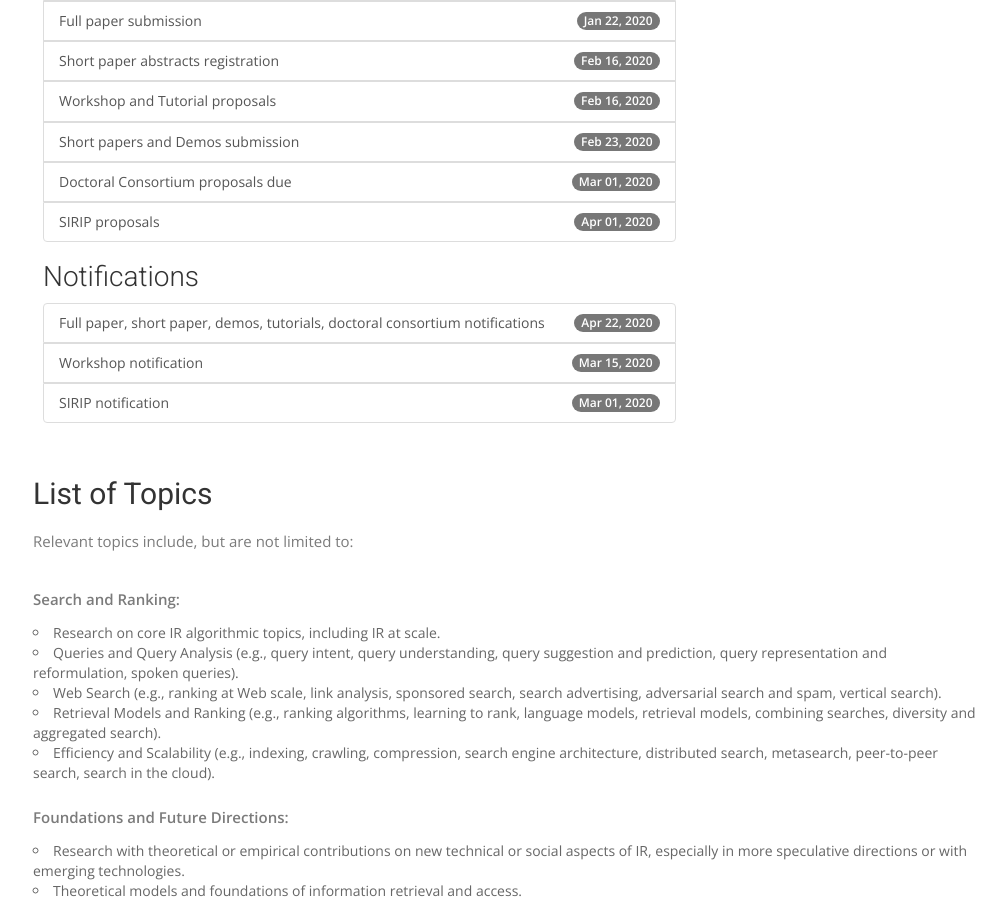
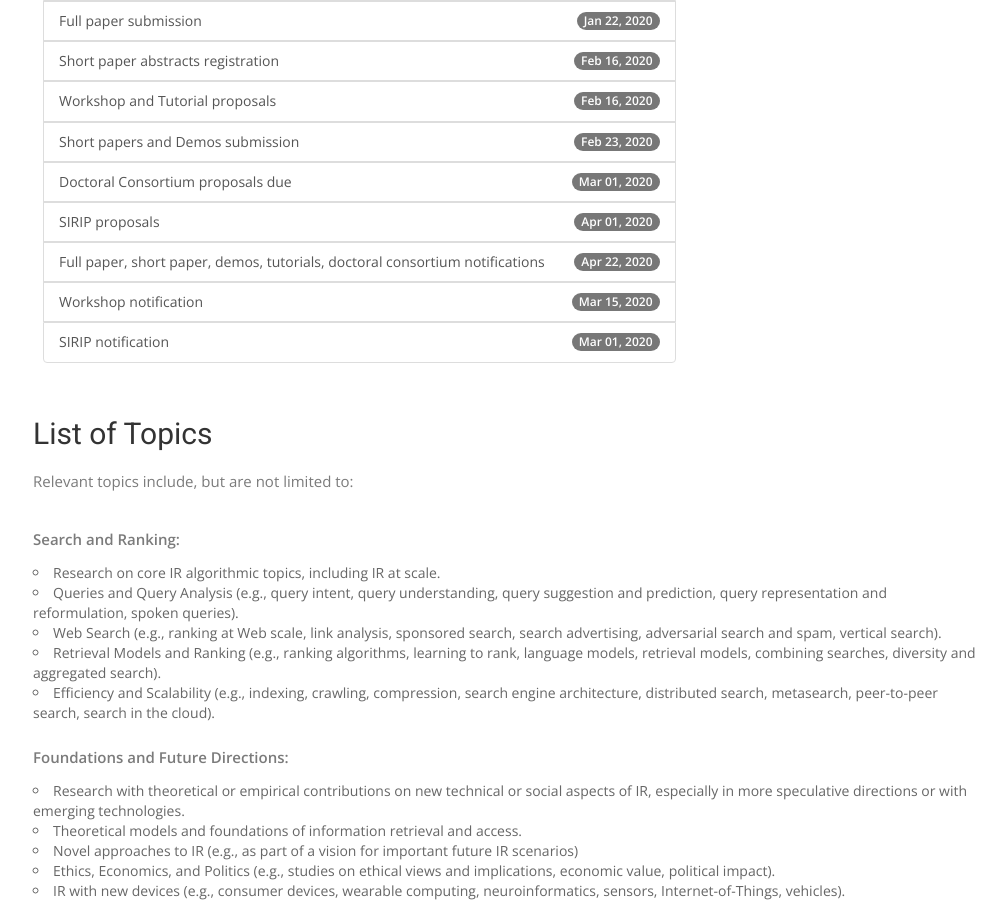
Before and after one commit to LongPhilXia/testLandingPage, a Jekyll site: the page built from index.html, in a window 1280 px wide and 900 px high, scrolled down 1145 px. Shown: the whole window, without its empty margins (37-1043 px from the left). Built offline with Jekyll 4.4.1, drawn with Linux system fonts in a browser that asks for light colours; nearby versions of some CDN libraries; some web fonts are replaced.

Commit message:
Update index.html

```diff
--- a/index.html
+++ b/index.html
@@ -80,11 +80,6 @@ permalink: /
                         <div class="list-group-item-text">SIRIP proposals
                         </div>
                     </a>
-
-                </div>
-                <h3>Notifications</h3>
-                <div class="list-group">
-
                     <a class="list-group-item list-group-item-text" >
                         <span class="badge">Apr 22, 2020</span>
                         <div class="list-group-item-text">Full paper, short paper, demos, tutorials, doctoral consortium notifications
@@ -100,6 +95,7 @@ permalink: /
                         <div class="list-group-item-text">SIRIP notification
                         </div>
                     </a>
+
                 </div>
 
             </div>
```
